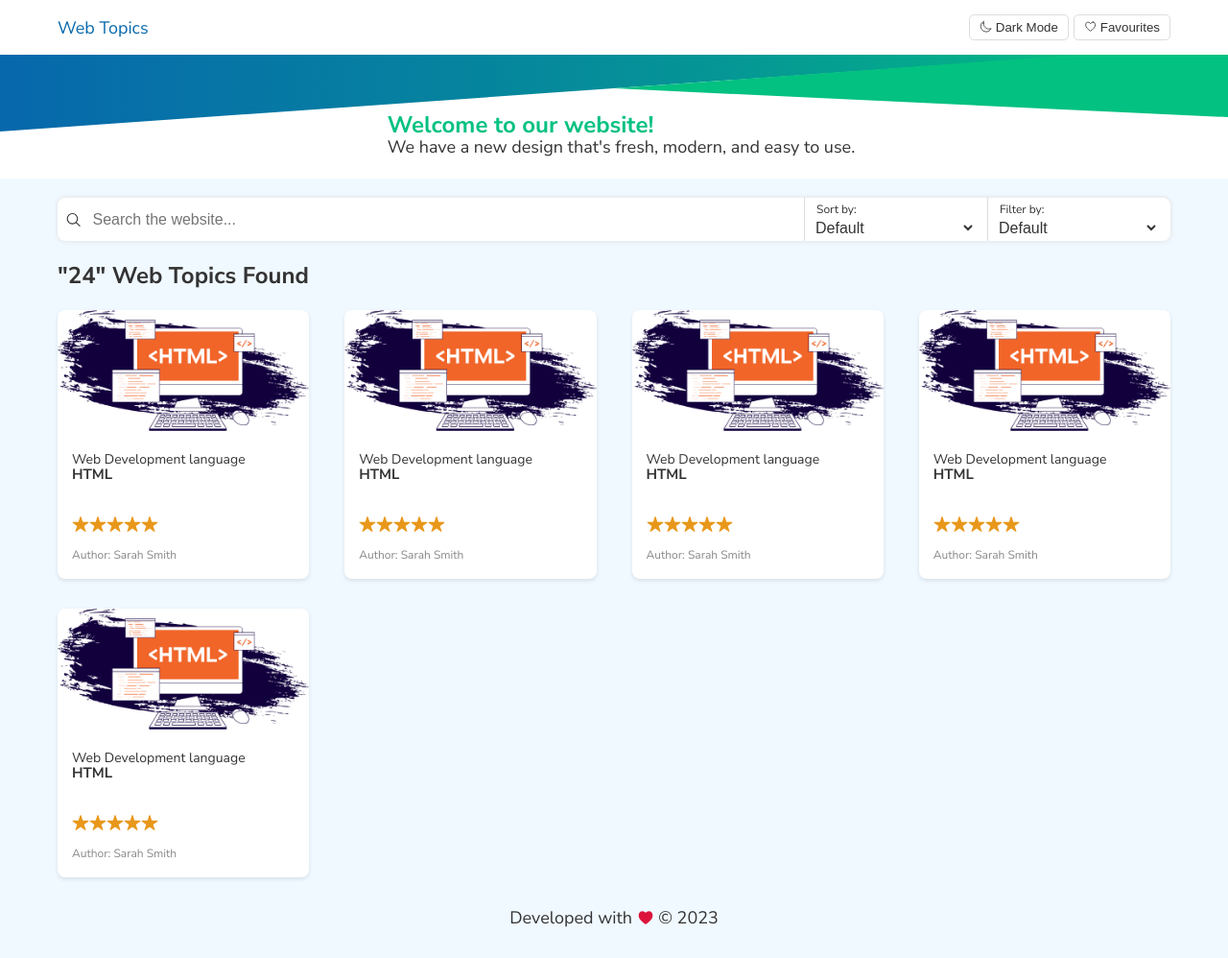
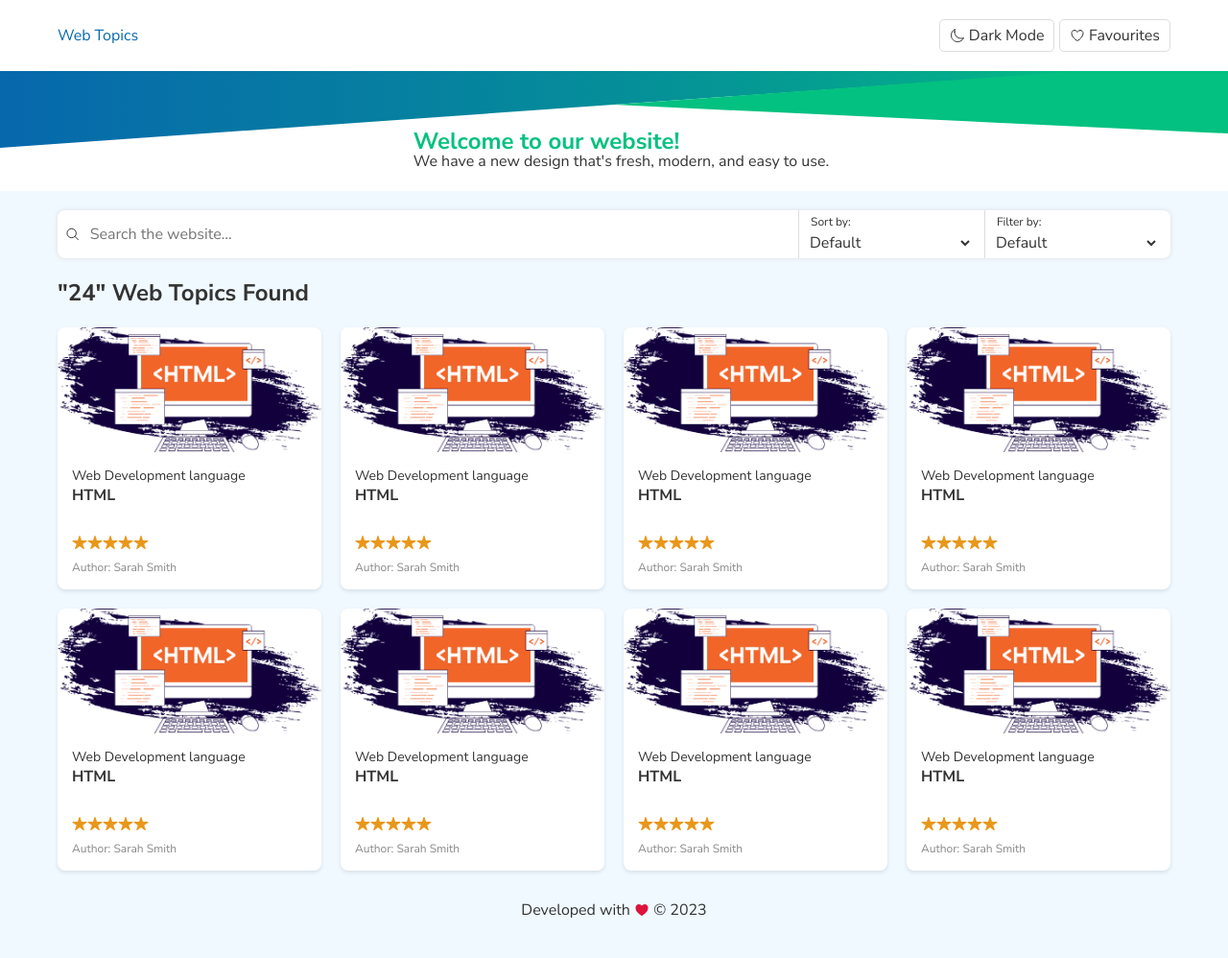
Before and after one commit to JSD-0723/izzeddin-hayek, a plain HTML site: page index.html in a window 1280 px wide. Shown: the whole page at 96% size. Drawn offline with nearby package versions, Linux system fonts and the light colour scheme.

Commit message:
week 4 changes/feedback

```diff
--- a/index.html
+++ b/index.html
@@ -256,14 +256,14 @@
         </div>
       </div>
     </div>
-    <header>
+    <header class="shared-padding">
       <a href="">Web Topics</a>
       <nav>
-        <button class="btn_nav" id="darkModeButton">
+        <button class="nav-button" id="darkModeButton">
           <ion-icon name="moon-outline"></ion-icon>
           <span class="btn-text">Dark Mode</span>
         </button>
-        <button class="btn_nav" id="favButton">
+        <button class="nav-button" id="favButton">
           <ion-icon name="heart-outline"></ion-icon>
           <span class="btn-text">Favourites</span>
         </button>
@@ -281,7 +281,7 @@
     </div>
     <main>
       <section>
-        <div class="main-container">
+        <div class="main-container shared-padding">
           <div class="form-container">
             <form>
               <div class="search-container">
@@ -290,7 +290,7 @@
                 <input type="text" placeholder="Search the website..." />
               </div>
               <div class="options">
-                <div class="option-selector sort">
+                <div class="option-selector">
                   Sort by:
                   <select>
                     <option value="Default">Default</option>
@@ -316,26 +316,7 @@
                 <div class="card-content">
                   <p class="image-description">Web Development language</p>
                   <h5>HTML</h5>
-                  <div style="margin-top: -12px">
-                    <div class="rating">
-                      <ion-icon name="star" class="star"></ion-icon>
-                      <ion-icon name="star" class="star"></ion-icon>
-                      <ion-icon name="star" class="star"></ion-icon>
-                      <ion-icon name="star" class="star"></ion-icon>
-                      <ion-icon name="star" class="star"></ion-icon>
-                    </div>
-                    <p class="author">Author: Sarah Smith</p>
-                  </div>
-                </div>
-              </div>
-            </a>
-            <a href="details.html">
-              <div class="card">
-                <img src="assets/html.png" alt="Card Image" />
-                <div class="card-content">
-                  <p class="image-description">Web Development language</p>
-                  <h5>HTML</h5>
-                  <div style="margin-top: -12px">
+                  <div class="rating-wrapper">
                     <div class="rating">
                       <ion-icon name="star" class="star"></ion-icon>
                       <ion-icon name="star" class="star"></ion-icon>
@@ -355,7 +336,7 @@
                 <div class="card-content">
                   <p class="image-description">Web Development language</p>
                   <h5>HTML</h5>
-                  <div style="margin-top: -12px">
+                  <div class="rating-wrapper">
                     <div class="rating">
                       <ion-icon name="star" class="star"></ion-icon>
                       <ion-icon name="star" class="star"></ion-icon>
@@ -375,7 +356,7 @@
                 <div class="card-content">
                   <p class="image-description">Web Development language</p>
                   <h5>HTML</h5>
-                  <div style="margin-top: -12px">
+                  <div class="rating-wrapper">
                     <div class="rating">
                       <ion-icon name="star" class="star"></ion-icon>
                       <ion-icon name="star" class="star"></ion-icon>
@@ -395,7 +376,87 @@
                 <div class="card-content">
                   <p class="image-description">Web Development language</p>
                   <h5>HTML</h5>
-                  <div style="margin-top: -12px">
+                  <div class="rating-wrapper">
+                    <div class="rating">
+                      <ion-icon name="star" class="star"></ion-icon>
+                      <ion-icon name="star" class="star"></ion-icon>
+                      <ion-icon name="star" class="star"></ion-icon>
+                      <ion-icon name="star" class="star"></ion-icon>
+                      <ion-icon name="star" class="star"></ion-icon>
+                    </div>
+                    <p class="author">Author: Sarah Smith</p>
+                  </div>
+                </div>
+              </div>
+            </a>
+
+            <a href="details.html">
+              <div class="card">
+                <img src="assets/html.png" alt="Card Image" />
+                <div class="card-content">
+                  <p class="image-description">Web Development language</p>
+                  <h5>HTML</h5>
+                  <div class="rating-wrapper">
+                    <div class="rating">
+                      <ion-icon name="star" class="star"></ion-icon>
+                      <ion-icon name="star" class="star"></ion-icon>
+                      <ion-icon name="star" class="star"></ion-icon>
+                      <ion-icon name="star" class="star"></ion-icon>
+                      <ion-icon name="star" class="star"></ion-icon>
+                    </div>
+                    <p class="author">Author: Sarah Smith</p>
+                  </div>
+                </div>
+              </div>
+            </a>
+
+            <a href="details.html">
+              <div class="card">
+                <img src="assets/html.png" alt="Card Image" />
+                <div class="card-content">
+                  <p class="image-description">Web Development language</p>
+                  <h5>HTML</h5>
+                  <div class="rating-wrapper">
+                    <div class="rating">
+                      <ion-icon name="star" class="star"></ion-icon>
+                      <ion-icon name="star" class="star"></ion-icon>
+                      <ion-icon name="star" class="star"></ion-icon>
+                      <ion-icon name="star" class="star"></ion-icon>
+                      <ion-icon name="star" class="star"></ion-icon>
+                    </div>
+                    <p class="author">Author: Sarah Smith</p>
+                  </div>
+                </div>
+              </div>
+            </a>
+
+            <a href="details.html">
+              <div class="card">
+                <img src="assets/html.png" alt="Card Image" />
+                <div class="card-content">
+                  <p class="image-description">Web Development language</p>
+                  <h5>HTML</h5>
+                  <div class="rating-wrapper">
+                    <div class="rating">
+                      <ion-icon name="star" class="star"></ion-icon>
+                      <ion-icon name="star" class="star"></ion-icon>
+                      <ion-icon name="star" class="star"></ion-icon>
+                      <ion-icon name="star" class="star"></ion-icon>
+                      <ion-icon name="star" class="star"></ion-icon>
+                    </div>
+                    <p class="author">Author: Sarah Smith</p>
+                  </div>
+                </div>
+              </div>
+            </a>
+
+            <a href="details.html">
+              <div class="card">
+                <img src="assets/html.png" alt="Card Image" />
+                <div class="card-content">
+                  <p class="image-description">Web Development language</p>
+                  <h5>HTML</h5>
+                  <div class="rating-wrapper">
                     <div class="rating">
                       <ion-icon name="star" class="star"></ion-icon>
                       <ion-icon name="star" class="star"></ion-icon>
--- a/style.css
+++ b/style.css
@@ -1,11 +1,15 @@
+* {
+    font-family: var(--font-main);
+    font-size: 16px;
+    color: var(--body-text);
+}
 body {
     background-color: var(--bg_body, --bg_default);
-    font-family: var(--font-main);
     font-size: large;
     color: var(--body-text);
-    overflow-x: hidden;
     margin: 0;
     padding: 0;
+    overflow-x: hidden;
 }
 /********** index.html ************/
 /****** fav menu *****/
@@ -62,7 +66,7 @@ body {
 
     }
     .fav-content span {
-        font-size: 17px;
+        font-size: 14.97px;
         font-weight: 700;
         white-space: nowrap;
         overflow: hidden;
@@ -78,7 +82,8 @@ body {
 /* header and nav */
 header {
     width: 100vw;
-    padding: 15px 60px;
+    padding-top: 20px;
+    padding-bottom: 20px;
     background-color: var(--bg_default);
     display: flex;
     justify-content: space-between;
@@ -108,6 +113,8 @@ nav > button {
     padding: 5px 10px;
     font-weight: 400;
     color: var(--body-text);
+    display: flex;
+    align-items: center;
 }
 
 /***** Hero Section *****/
@@ -162,13 +169,17 @@ h2 {
 }
 
 /***** main container *****/
+.shared-padding {
+    padding-inline: 60px;
+}
 main {
     display: flex;
     flex-direction: column;
     padding-bottom: 30px;
 }
 .main-container {
-    padding: 20px 60px 30px;
+    padding-top: 20px;
+    padding-bottom: 30px;
 }
 
 .form-container {
@@ -207,10 +218,15 @@ input {
     gap: 2px;
     padding: 4px 12px;
 }
-.sort {
+
+.option-selector:first-child {
     border-right: 1px solid var(--lines-color);
     border-left: 1px solid var(--lines-color);
 }
+/* .sort {
+    border-right: 1px solid var(--lines-color);
+    border-left: 1px solid var(--lines-color);
+} */
 .option-selector > select {
     border: none;
     font-size: 16px;
@@ -224,9 +240,8 @@ input {
 
 .card-container {
     display: grid;
-    grid-template-columns: repeat(auto-fill, minmax(250px, 1fr));
-    grid-column-gap: 37px;
-    grid-row-gap: 31px;
+    grid-template-columns: repeat(auto-fit, minmax(220px, 1fr));
+    gap: 20px;
 }
 .card-container a {
     text-decoration: none;
@@ -237,26 +252,32 @@ input {
     border-radius: 8px;
     box-shadow: 0 2px 4px rgba(0, 0, 0, 0.1);
     max-width: 100%;
-    height: 280px;
+    display: flex;
+    flex-direction: column;
   }
 
   .card img {
     width: 100%;
-    height: 45%;
+    height: 130px;
+    object-fit: cover;
     border-radius: 8px 8px 0px 0px;
   }
 
   .card-content {
-    margin-top: 10px;
-    padding-left: 15px;
+    padding: 15px;
   }
 
   .card-content h5 {
-    margin-top: -18px;
-  }
+    margin:0;
+    white-space: nowrap;
+    overflow: hidden;
+    text-overflow: ellipsis;
+}
+
 
   .image-description {
     font-size: 14px;
+    margin:0;
     white-space: nowrap;
     overflow: hidden;
     text-overflow: ellipsis;
@@ -267,25 +288,26 @@ input {
     font-weight: 700;
     color: var( --body-text);
   }
-
+  .rating-wrapper {
+    padding-top: 30px;
+  }
   .rating {
     display: flex;
-    padding-top: 20px;
-    margin-top: 0px;
     font-size: 24px;
   }
 
   .star {
     color: #e8971a;
-    font-size: 18px ;
+    font-size: 16px ;
     font-weight: 400;
   }
 
   .author {
-    margin-top: 15px;
+    margin: 0;
+    margin-top: 10px;
     font-size: 12px;
     color: #888;
-  }
+}
 
   /***** footer *****/
   .footer-container {
@@ -302,6 +324,9 @@ input {
   }
 
   /********** details.html ************/
+  .shared-width {
+    width: 536px;
+  }
   .topic {
     display: flex;
     flex-direction: column;
@@ -311,6 +336,8 @@ input {
   }
   .topic-content {
     margin-left: -26%;
+    padding-top: 30px;
+    padding-bottom: 18px;
   }
 
   .topic-content h3 {
@@ -320,21 +347,21 @@ input {
 }
 
 
-  .topic-content h2 {
-    color: white;
-    margin: 0;
-    font-size: 24px;
-}
+
   .topic-content > p {
     color: white;
-    width: 602px;
   }
 
   .topic-details {
     display: flex;
     flex-direction: column;
-    margin-top: 30px;
     font-size: 16px;
+  }
+
+  .topic-details h1 {
+    color: white;
+    margin: 0;
+    font-size: 24px;
   }
 
   .rating-details {
@@ -355,7 +382,6 @@ input {
     margin-top: 35px;
     margin-left: -26%;
     margin: 35px 0 25px -26%;
-    width: 600px;
     background-color: var(--bg_default);
     display: grid;
     grid-template-rows: repeat(7,1fr);
@@ -369,7 +395,7 @@ input {
     display: flex;
     align-items: center;
     gap: 12px;
-    padding: 15px 0 15px 30px;
+    padding:9px 15px;
 
 }
 
@@ -388,33 +414,36 @@ input {
     position: absolute;
     background-color: white;
     box-shadow: 0 2px 4px rgba(0, 0, 0, 0.1);
-    width: 355px;
-    height: 460px;
-    right: 17%;
+    width: 325px;
+    right: 19%;
     top: 30px;
-
+    border: 2px solid white;
+    display: flex;
+    flex-direction: column;
   }
 
   .detailed-card img {
-    border: 3px solid var(--bg_default);
-    width: 98.8%;
-    height: 45%;
+    width: 100%;
+    height: 207px;
+    object-fit: cover;
+  }
+  /* .detailed-card-author {
+    display: flex;
+    margin-bottom: 10px;
+    color: #333333;
+  } */
+  .detailed-card-content {
+    display: flex;
+    flex-direction: column;
+    padding: 15px;
   }
   .detailed-card-author {
     display: flex;
     margin-bottom: 10px;
     color: #333333;
-  }
-  .detailed-card-content {
-    display: flex;
-    flex-direction: column;
-    padding: 15px 25px 15px 25px;
-  }
-  .detailed-card-author span {
-    color: #333333;
     font-weight: 700;
   }
-  .detailed-card-author a {
+  .detailed-card-author span{
     text-decoration: underline;
     color: #0768AC;
   }
@@ -431,8 +460,7 @@ input {
     display: flex;
     justify-content: center;
     align-items: center;
-    font-size: 24px;
-    font-weight: 200;
+    font-size: 20px;
     color: white;
     background-color: var(--brand-secondary);
     border: none;
@@ -451,8 +479,8 @@ input {
         position: absolute;
         background-color: var(--bg_default);
         box-shadow: 0 2px 4px rgba(0, 0, 0, 0.1);
-        width: 360px;
-        height: 460px;
+        /* width: 360px;
+        height: 460px; */
         right: 10%;
         top: 30px;
     }
@@ -471,8 +499,8 @@ input {
         position: absolute;
         background-color: var(--bg_default);
         box-shadow: 0 2px 4px rgba(0, 0, 0, 0.1);
-        width: 360px;
-        height: 460px;
+        /* width: 360px;
+        height: 460px; */
         right: 10%;
         top: 30px;
     }
@@ -510,17 +538,17 @@ input {
         background-color: var(--bg_default);
         box-shadow: 0 2px 4px rgba(0, 0, 0, 0.1);
         width: 70%;
-        height: 400px;
+        /* height: 400px; */
         margin-bottom: 15px;
     }
     .sub-topics-grid {
         margin-inline: 15px;
-        width: 70%;
     }
 
 }
 
 @media screen and (max-width:768px) {
+
     header {
         padding-inline: 25px;
     }
@@ -570,6 +598,17 @@ input {
 
     .triangle-right {
         height: 50px;
+    }
+
+    .topic {
+        padding-inline: 15px;
+    }
+    .topic-content {
+        width: 100%;
+    }
+
+    .detailed-card {
+        width: 100%;
     }
 
 }
@@ -646,8 +685,8 @@ input {
         position: static;
         background-color: var(--bg_default);
         box-shadow: 0 2px 4px rgba(0, 0, 0, 0.1);
-        width: 70%;
-        height: 20%;
+        /* width: 70%;
+        height: 20%; */
         font-size: 16px;
     }
     .topic-content p{
```
Also changed, not shown: details.html (+11 -9 lines).
